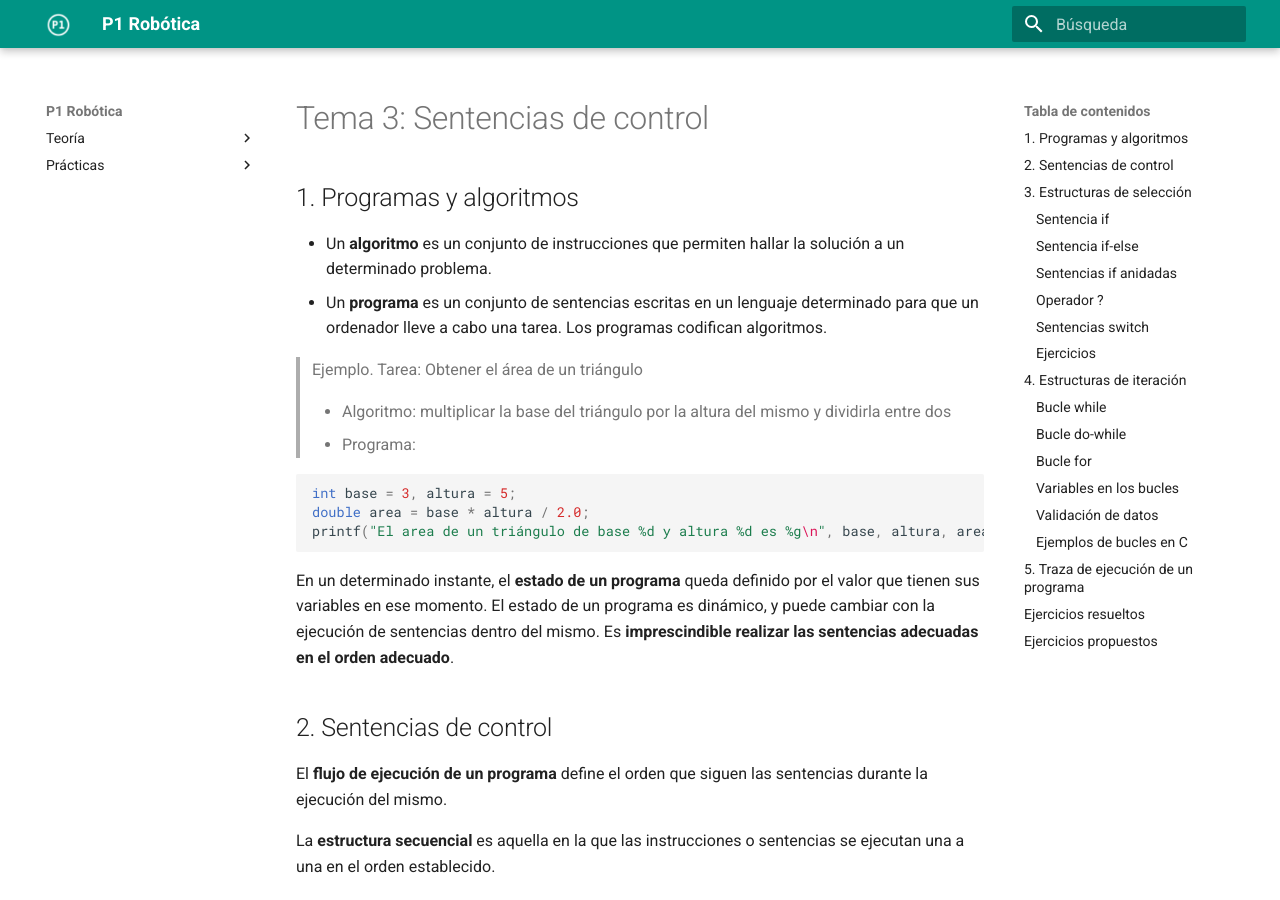
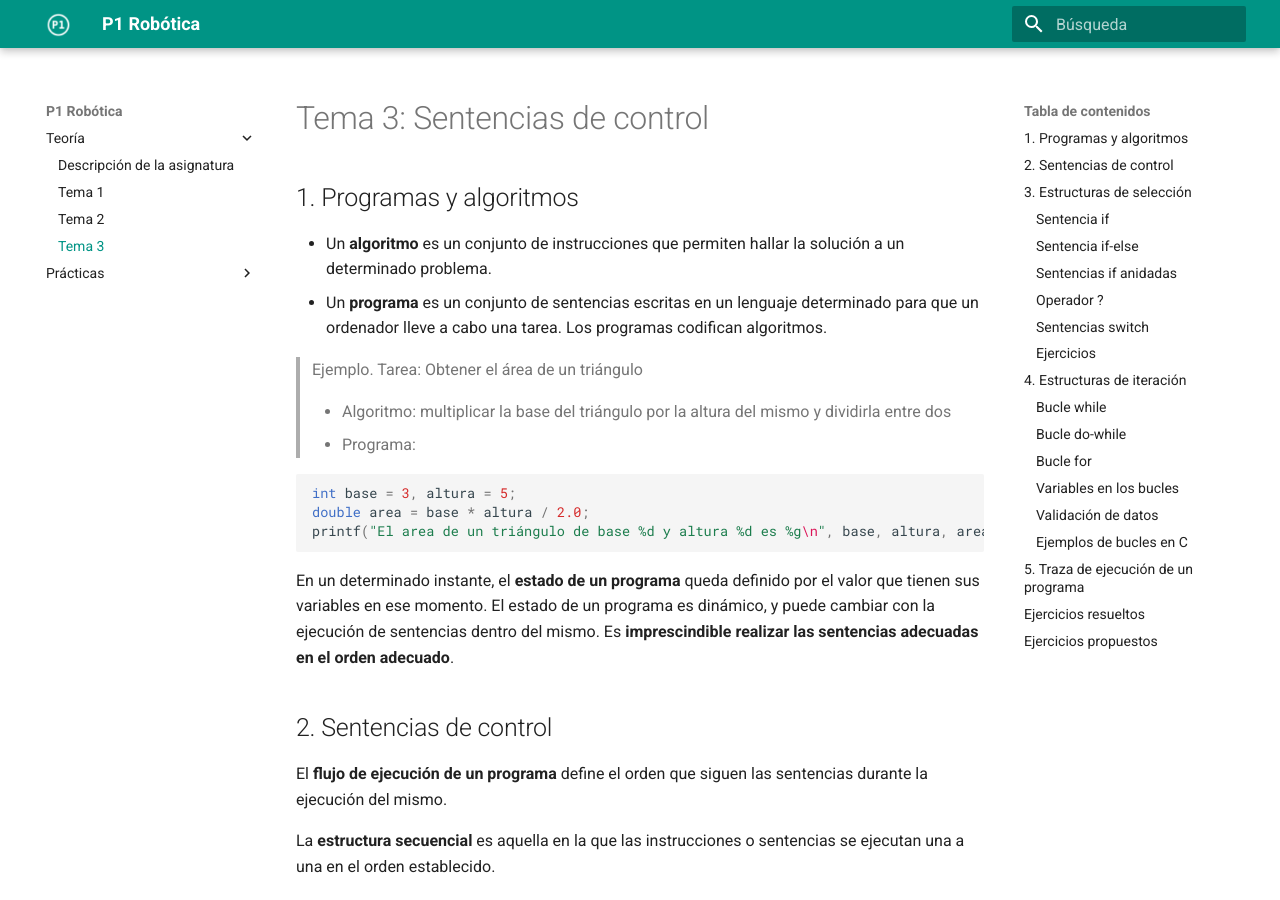
Before and after one commit to cpomares/p1-robotica, an MkDocs documentation site: the page built from docs/Teoria/tema03-sentencias-de-control/tema03-sentencias-de-control.md, in a window 1280 px wide and 900 px high. Built offline with MkDocs 1.6.1 and Material for MkDocs 9.7.7, drawn with Linux system fonts in a browser that asks for light colours.

Commit message:
Añadido tema 3

```diff
--- a/mkdocs.yml
+++ b/mkdocs.yml
@@ -6,6 +6,7 @@ nav:
    - 'Descripción de la asignatura': 'Teoria/tema00-descripcion-asignatura/tema00-descripcion-asignatura.md'
    - 'Tema 1': 'Teoria/tema01-introduccion-a-la-programacion/tema01-introduccion-a-la-programacion.md'
    - 'Tema 2': 'Teoria/tema02-tipos-de-datos-simples/tema02-tipos-de-datos-simples.md'
+   - 'Tema 3': 'Teoria/tema03-sentencias-de-control/tema03-sentencias-de-control.md'
 - 'Prácticas':
    - 'Práctica 0: Entorno Linux y herramientas': 'Practicas/practica00/practica00.md'
    - 'Práctica 1: Tipos de datos simples': 'Practicas/practica01/practica01.md'
```
